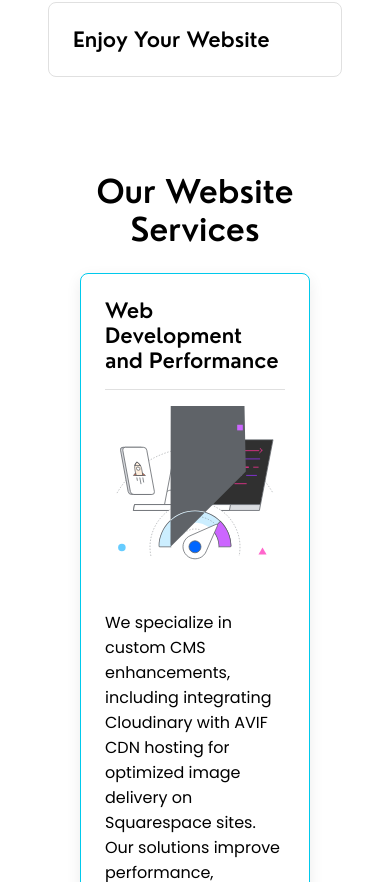
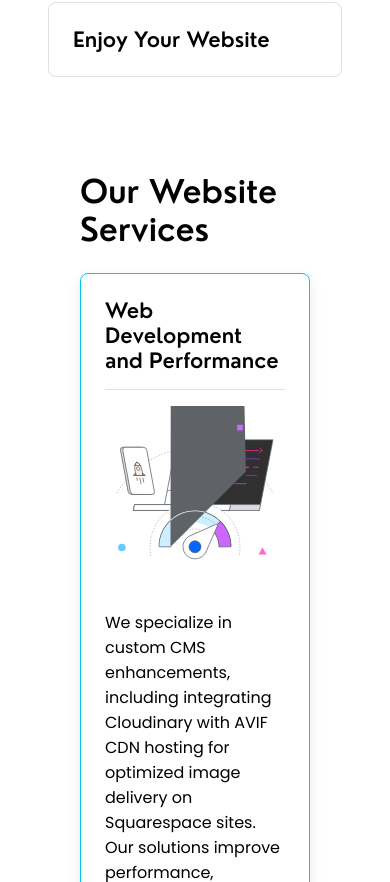
Before and after one commit to patrickclose/dozydonut_landing_page, a SvelteKit app: page / in a window 390 px wide. Shown: the part 1922-2804 px from the top of the page. Built offline with nearby package versions, Linux system fonts and the light colour scheme.

Commit message:
update one final h2 not left aligned on mobile

```diff
--- a/src/routes/+page.svelte
+++ b/src/routes/+page.svelte
@@ -940,6 +940,10 @@
 
     /* Responsive Improvements */
     @media (max-width: 1024px) {
+        h2 {
+            text-align: left;
+        }
+
         .audit-price {
             align-items: unset;
         }
@@ -975,6 +979,10 @@
     }
 
     @media (max-width: 768px) {
+        .offerings-subheading {
+            text-align: left;
+        }
+
         section {
             padding: 3rem 1rem;
         }
@@ -1034,7 +1042,7 @@
         }
 
         .section-column .section-heading {
-            text-align: center;
+            text-align: left;
         }
     }
 
```
